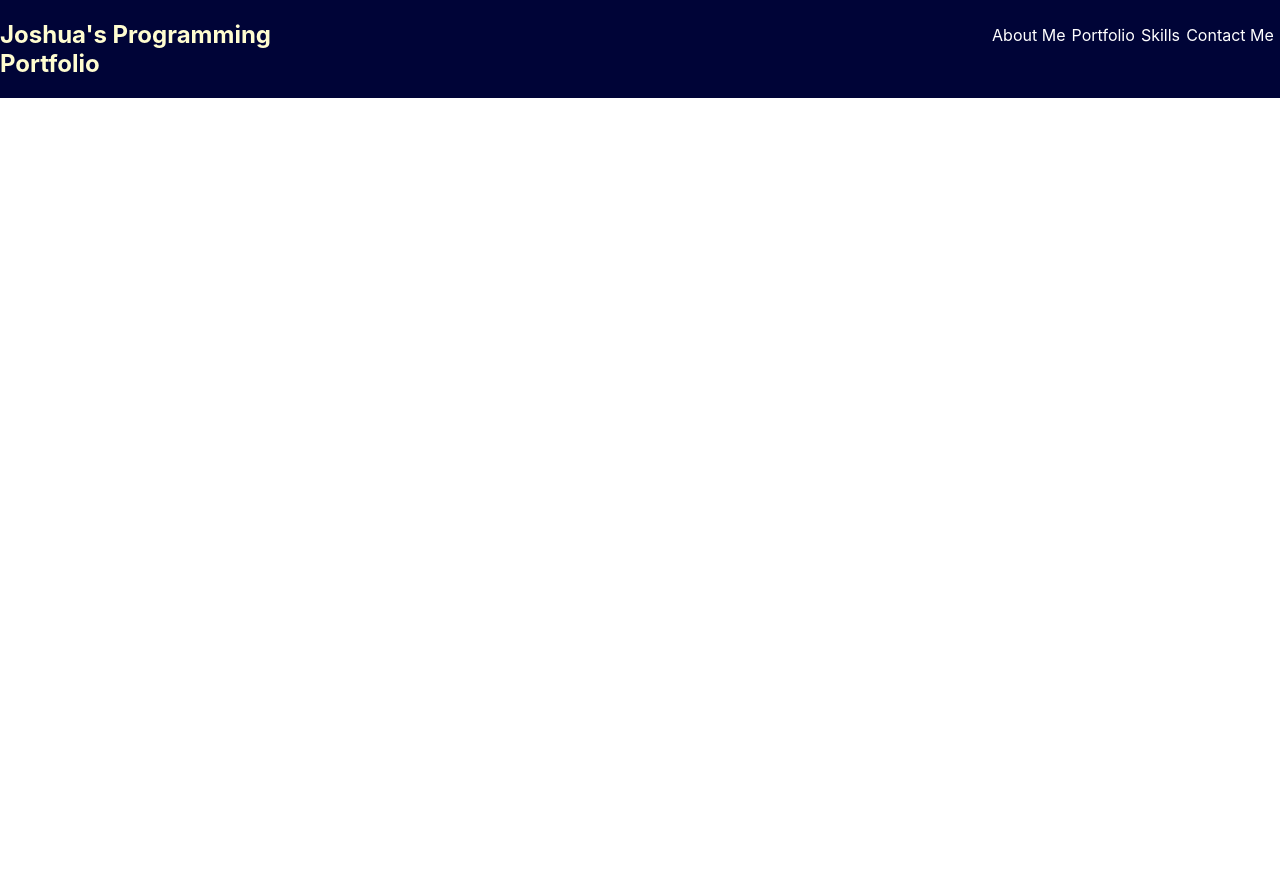
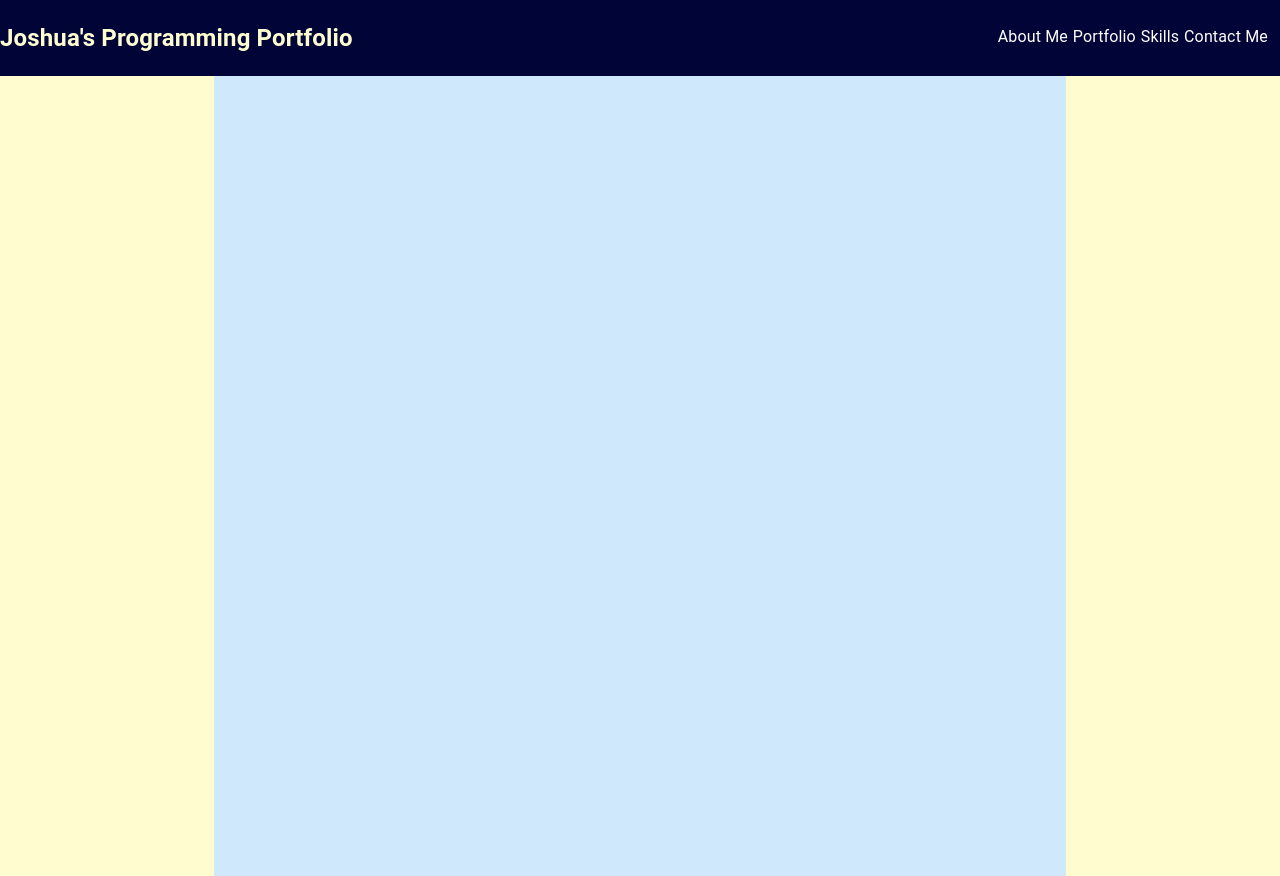
Before and after one commit to CoderJ01/material-ui-programming-portfolio, a React (Create React App) app: page /skills in a window 1280 px wide. Before the commit the page ends 800 px from the top, so only its background shows below. Built offline with nearby package versions, Linux system fonts and the light colour scheme.

Commit message:
add Container to Skills page

```diff
--- a/src/pages/Skills/Skills.page.jsx
+++ b/src/pages/Skills/Skills.page.jsx
@@ -1,10 +1,16 @@
 import React from 'react';
+import CssBaseline from '@mui/material/CssBaseline';
+import Box from '@mui/material/Box';
+import Container from '@mui/material/Container';
 
 const Skills = () => {
     return (
-        <div>
-
-        </div>
+        <React.Fragment>
+            <CssBaseline />
+            <Container maxWidth="md">
+                <Box sx={{ bgcolor: '#cfe8fc', height: '100vh' }} />
+            </Container>
+        </React.Fragment>
     );
 }
 
```
